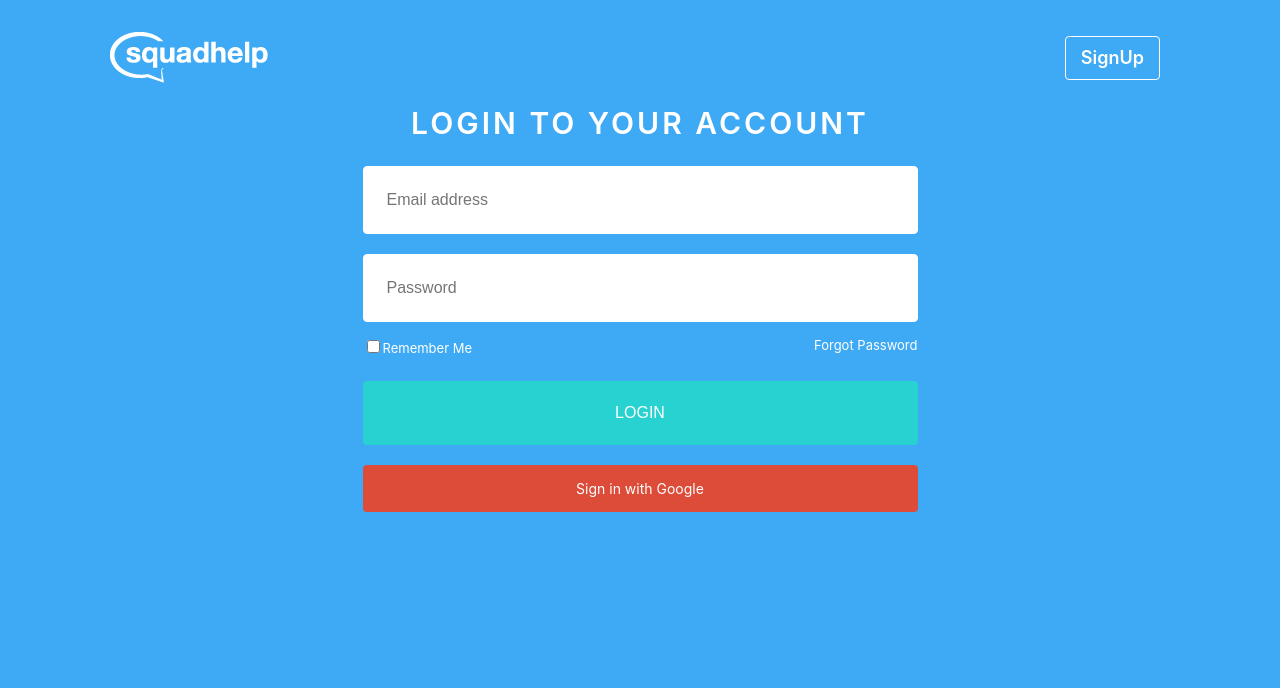
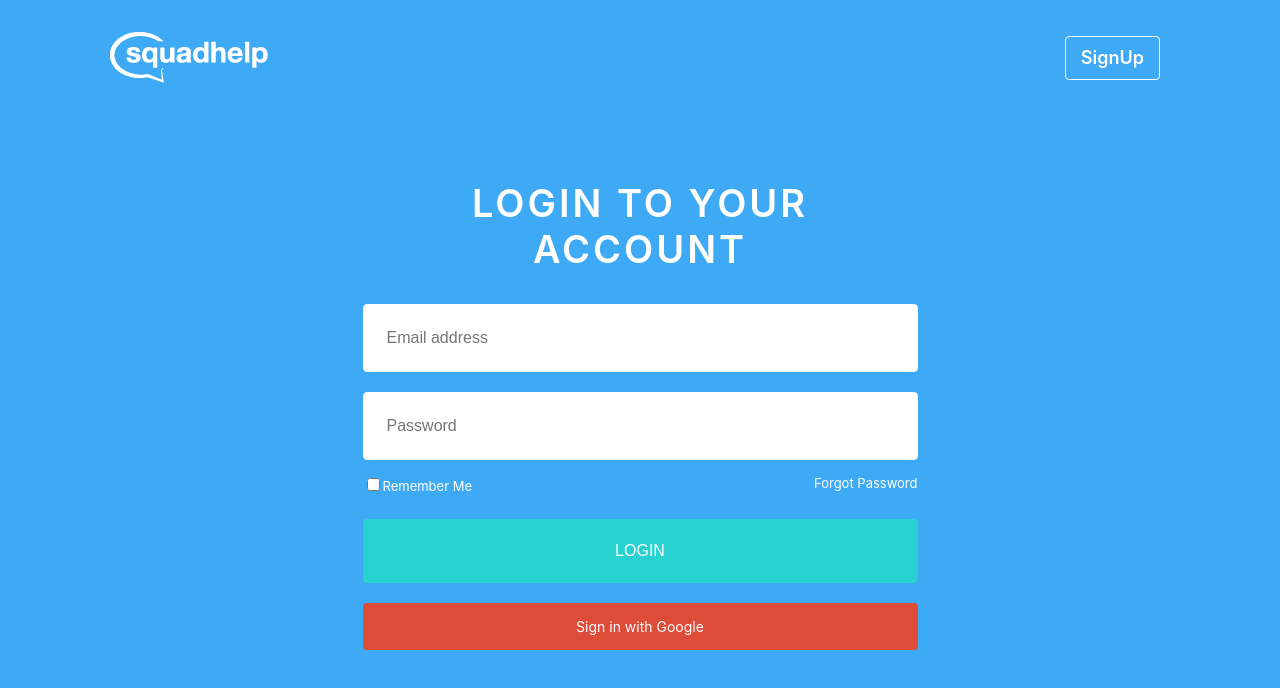
Before and after one commit to AlenaKygai/practic-form, a React (Create React App) app: page / in a window 1280 px wide. Shown: the top 688 px of the page. Built offline with nearby package versions, Linux system fonts and the light colour scheme.

Commit message:
Refactor SignInForm

```diff
--- a/src/components/forms/SignInForm/SignInForm.module.css
+++ b/src/components/forms/SignInForm/SignInForm.module.css
@@ -1,13 +1,14 @@
 .singInForm{
   display: flex;
   flex-direction: column;
-  margin: auto;
+  margin: 100px auto 150px auto;
   max-width: 555px;
   width: 100%;
   color:white;
 }
 .signInTitle{
-  font-size: 30px;
+  margin-top: 0;
+  font-size: 38px;
   font-weight: 600;
   letter-spacing: 3px;
   text-align: center;
--- a/src/components/forms/SignInForm/index.js
+++ b/src/components/forms/SignInForm/index.js
@@ -30,15 +30,15 @@ const SignInForm = (props) =>{
 
         <div className={styles.fieldContainer}>
           <label className={styles.rememberMe}>
-            <Field type='checkbox' name='rememberMe' value='rememberMe'/>
+            <Field type='checkbox' name='rememberMe'/>
             Remember Me
           </label>
-          <a href="https://accounts.google.com/" className={styles.forgotPass}> Forgot Password</a>
+          <a href="https://accounts.google.com/" className={styles.forgotPass}>Forgot Password</a>
         </div>
 
         <input type="submit"  value='Login'  className={styles.buttonLogin}/>
 
-        <a href="https://accounts.google.com/" className={styles.googleSignIn}> Sign in with Google</a>
+        <a href="https://accounts.google.com/" className={styles.googleSignIn}>Sign in with Google</a>
 
       </Form>)
       }}
```
